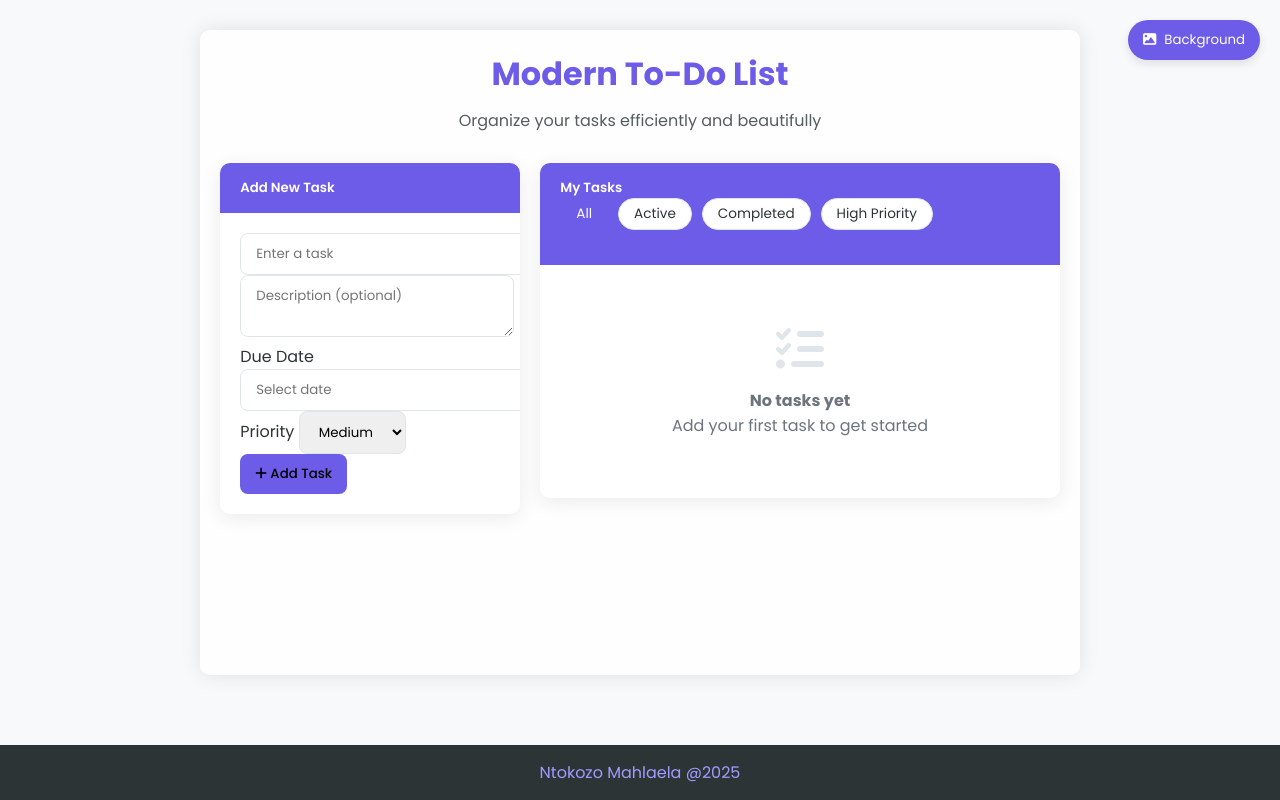
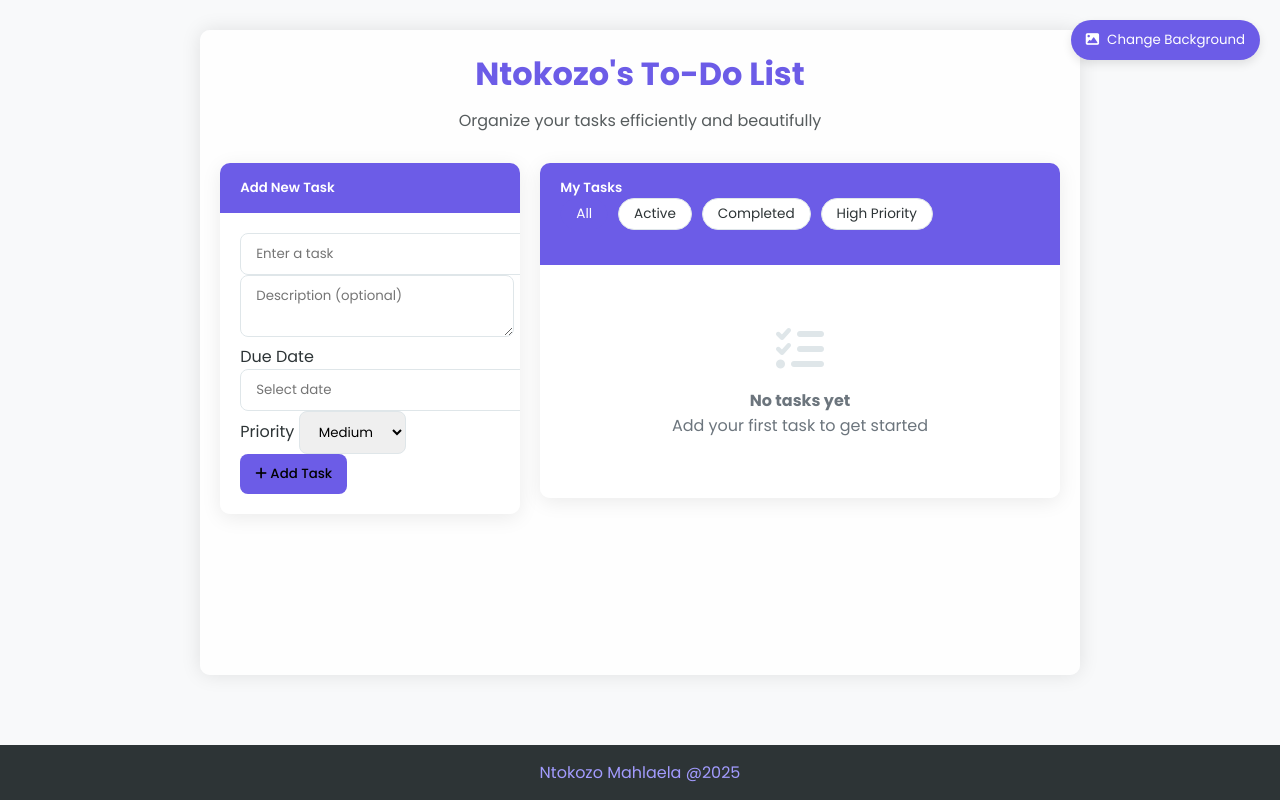
Before and after one commit to NtokozoMahlaela/To-Do-List-master, a website: page index.html in a window 1280 px wide. Drawn offline with nearby package versions, Linux system fonts and the light colour scheme.

Commit message:
Changed texting

```diff
--- a/index.html
+++ b/index.html
@@ -6,7 +6,7 @@
     <meta name="keywords" content="to do list, online to do list, to do list app" />
     <meta name="description" content="Modern, responsive To Do List App with local storage, task prioritization, due dates, and more." />
     <meta name="author" content="Ntokozo Mahlaela" />
-    <title>Modern To-Do List</title>
+    <title>Ntokozo's To-Do List</title>
     <script src="https://kit.fontawesome.com/9c206210e0.js" crossorigin="anonymous"></script>
     <link href="https://fonts.googleapis.com/css2?family=Poppins:wght@300;400;500;600;700&display=swap" rel="stylesheet">
     <link rel="stylesheet" href="https://cdn.jsdelivr.net/npm/flatpickr/dist/flatpickr.min.css">
@@ -18,7 +18,7 @@
         <div class="bg-dropdown">
             <button class="bg-btn">
                 <i class="fas fa-image"></i>
-                <span>Background</span>
+                <span> Change Background</span>
             </button>
             <div class="bg-content">
                 <div class="bg-option" data-bg="none">
@@ -51,7 +51,7 @@
 
     <div class="container">
         <div class="header">
-            <h1>Modern To-Do List</h1>
+            <h1>Ntokozo's To-Do List</h1>
             <p>Organize your tasks efficiently and beautifully</p>
         </div>
 
```
